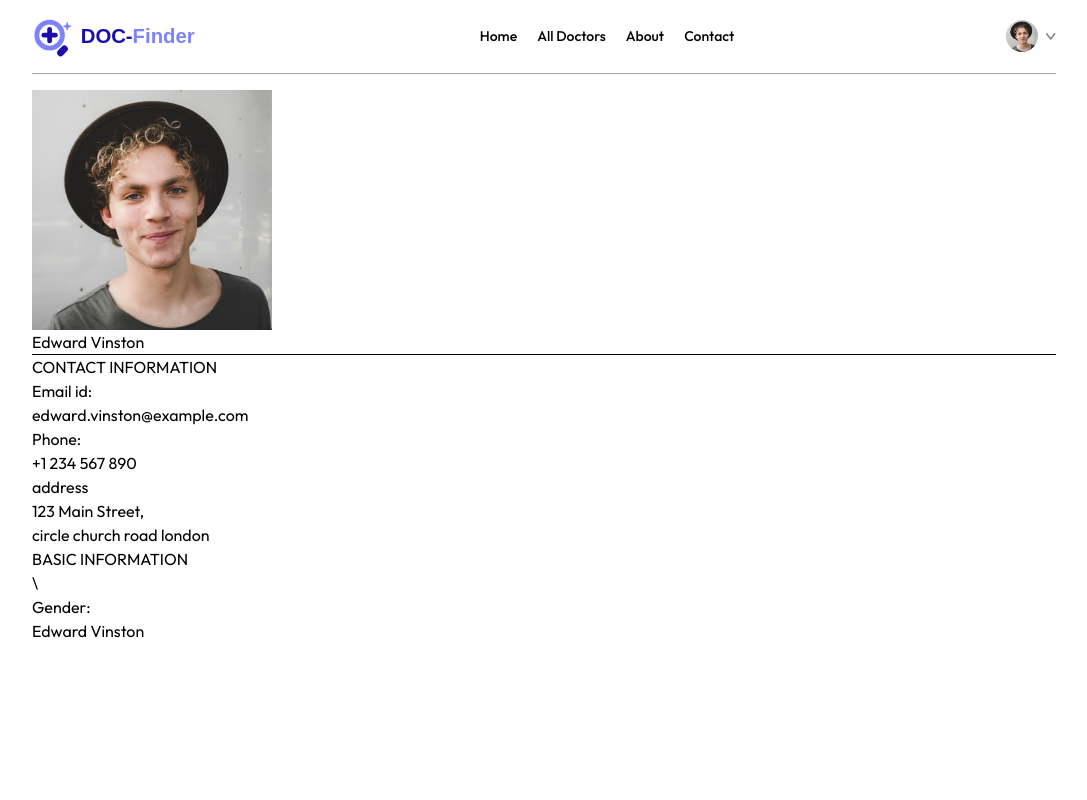
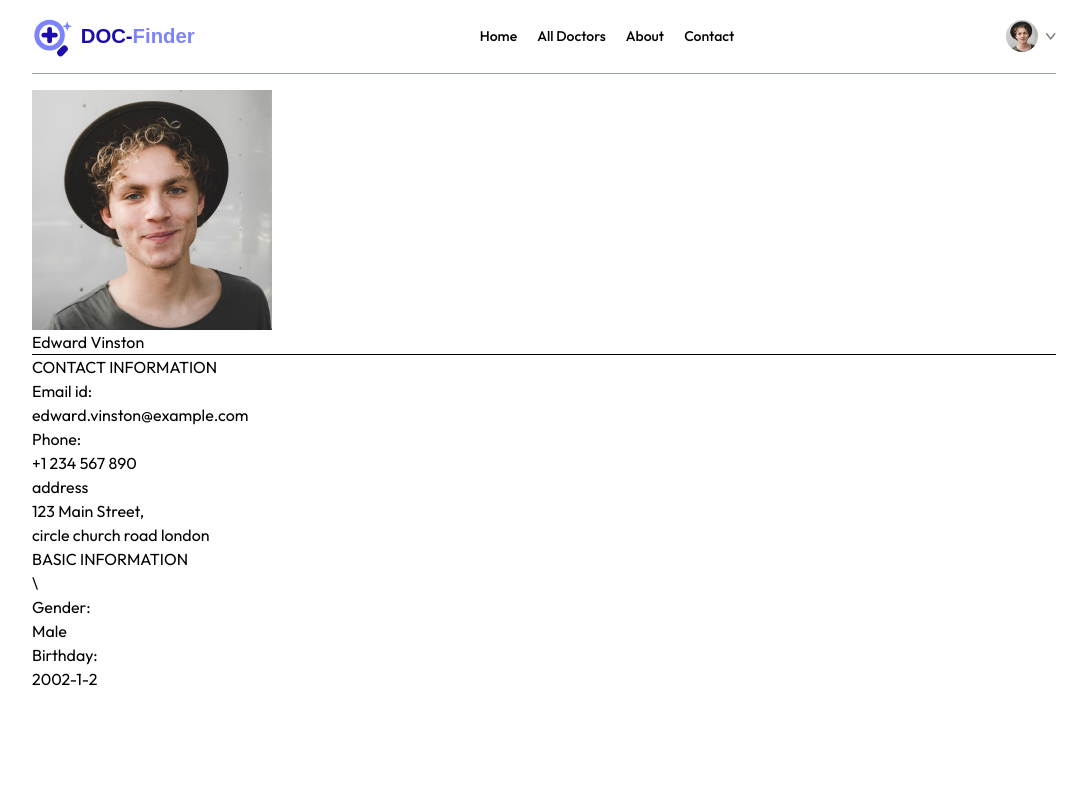
Before and after one commit to HarisShahnawaz/DOC-Finder, a React (Vite) app in the folder frontend/: page /my-profile in a window 1280 px wide. Shown: the top 800 px of the page, without its empty margins (96-1183 px from the left). Built offline with nearby package versions, Linux system fonts and the light colour scheme.

Commit message:
add logics

```diff
--- a/frontend/src/pages/MyProfile.jsx
+++ b/frontend/src/pages/MyProfile.jsx
@@ -66,11 +66,17 @@ const MyProfile = () => {
           <p>Gender:</p>
           {
             isEdit
-              ? <select>
+              ? <select onChange={(e) => setUserData(prev => ({ ...prev, gender: e.target.value }))} value={userData.gender}>
                 <option value="Male">Male</option>
                 <option value="Female">Female</option>
               </select>
-              : <p>{userData.name}</p>
+              : <p>{userData.gender}</p>
+          }
+          <p>Birthday:</p>
+          {
+            isEdit
+              ? <input type="date" onChange={(e) => setUserData(prev => ({ ...prev, dob: e.target.value }))} value={userData.dob} />
+              : <p>{userData.dob}</p>
           }
         </div>
       </div>
```
